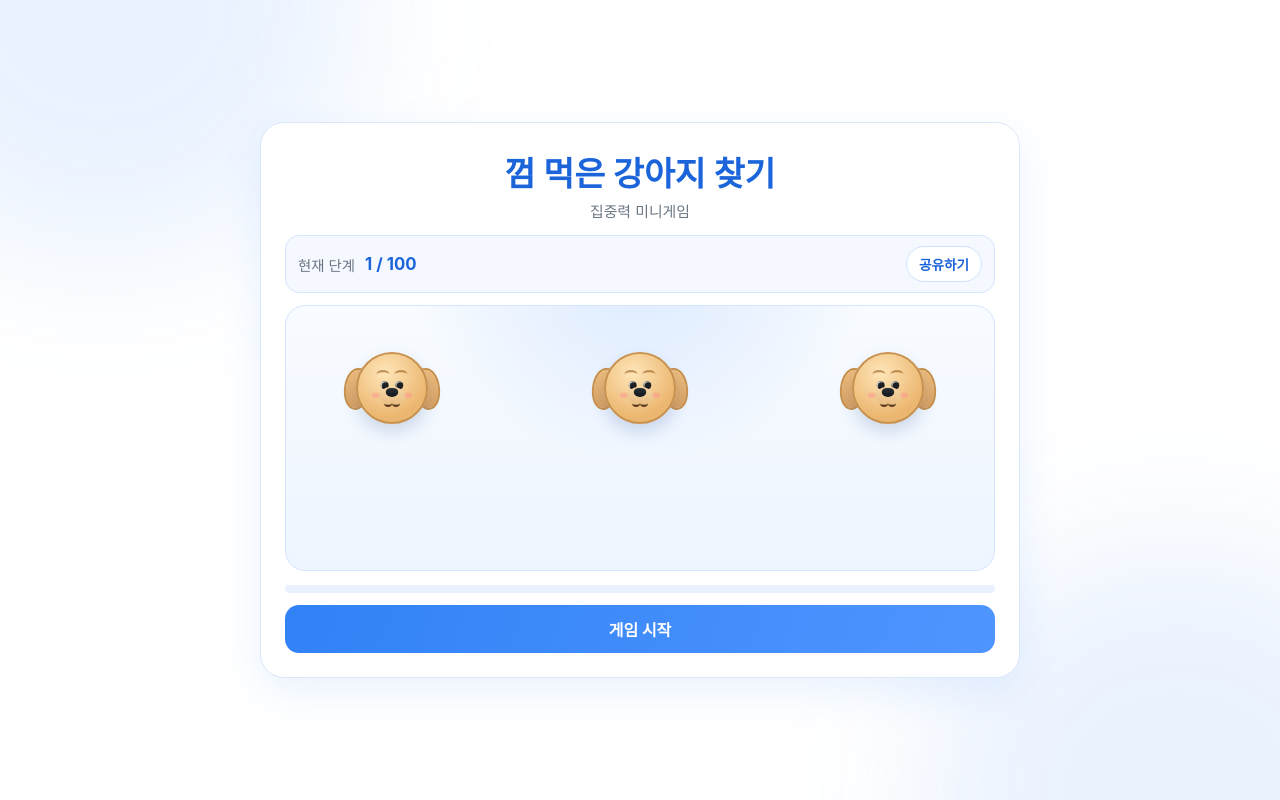
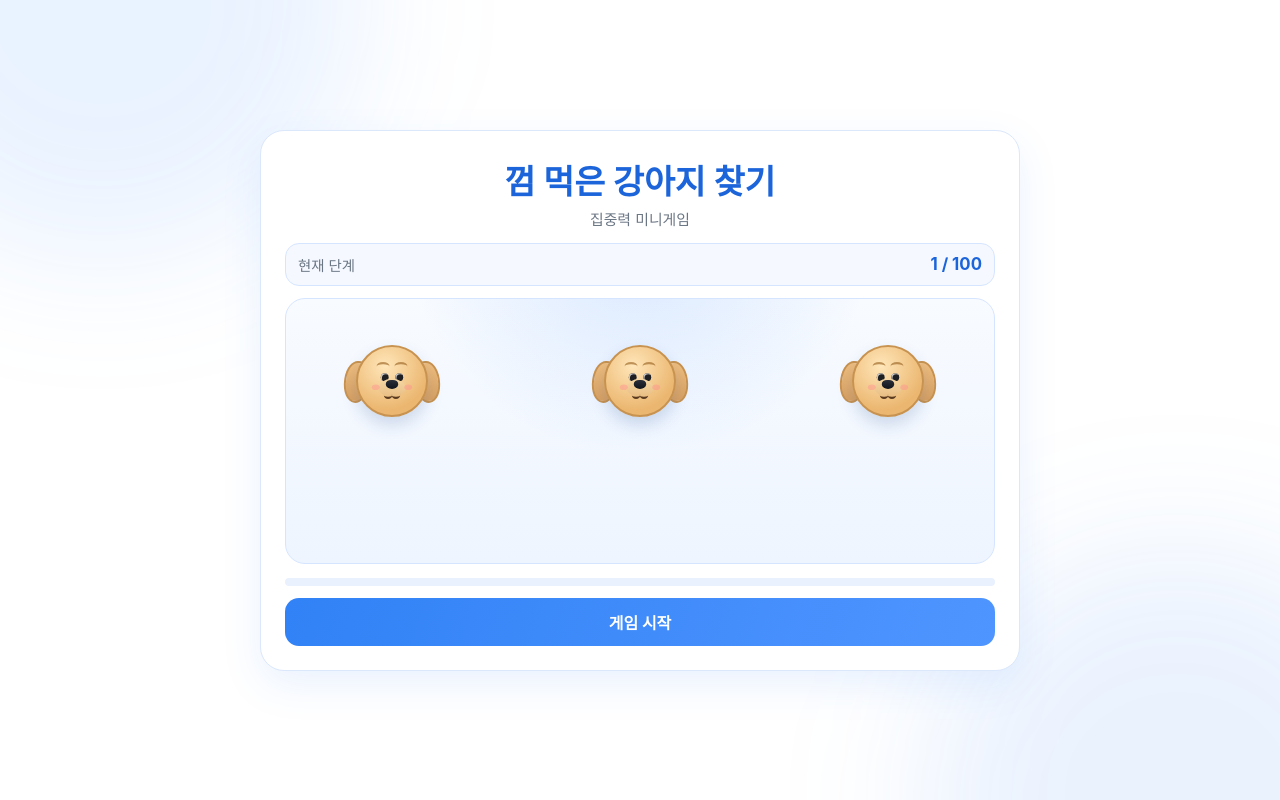
Before and after one commit to MichaelCho-haman/catching_puppy, a React (Vite) app: page / in a window 1280 px wide. Built offline with nearby package versions, Linux system fonts and the light colour scheme.

Commit message:
feat: show share button only after stage completion

```diff
--- a/src/App.css
+++ b/src/App.css
@@ -71,10 +71,6 @@
 
 .stage-row {
   margin-top: 14px;
-  display: flex;
-  align-items: center;
-  justify-content: space-between;
-  gap: 12px;
   border: 1px solid #d6e5ff;
   border-radius: 14px;
   padding: 10px 12px;
@@ -84,7 +80,8 @@
 .stage-info {
   display: flex;
   align-items: center;
-  gap: 10px;
+  justify-content: space-between;
+  gap: 12px;
 }
 
 .stage-info span {
@@ -99,13 +96,14 @@
 
 .share-btn {
   border: 1px solid #cfe1ff;
-  border-radius: 999px;
+  border-radius: 12px;
   background: #ffffff;
   color: var(--toss-blue-700);
-  font-size: 0.85rem;
+  font-size: 0.9rem;
   font-weight: 700;
-  padding: 7px 12px;
+  padding: 10px 12px;
   cursor: pointer;
+  width: 100%;
 }
 
 .share-btn:disabled {
@@ -120,9 +118,13 @@
 }
 
 .share-feedback {
-  margin: 6px 2px 0;
-  font-size: 0.82rem;
+  margin: 8px 2px 0;
+  font-size: 0.84rem;
   color: var(--text-sub);
+}
+
+.share-panel {
+  margin-top: 10px;
 }
 
 .board {
@@ -481,15 +483,6 @@
 }
 
 @media (max-width: 360px) {
-  .stage-row {
-    flex-direction: column;
-    align-items: stretch;
-  }
-
-  .stage-info {
-    justify-content: space-between;
-  }
-
   .end-actions {
     grid-template-columns: 1fr;
   }
--- a/src/App.jsx
+++ b/src/App.jsx
@@ -205,17 +205,17 @@ function App() {
     setPhase('result')
   }
 
-  const buildShareUrl = () => {
+  const buildShareUrl = (stageToShare = stage) => {
     if (typeof window === 'undefined') return ''
 
     const url = new URL(`${window.location.origin}${window.location.pathname}`)
-    url.searchParams.set('stage', String(stage))
+    url.searchParams.set('stage', String(clampStage(stageToShare)))
 
     return url.toString()
   }
 
-  const handleShare = async () => {
-    const shareUrl = buildShareUrl()
+  const handleShare = async (stageToShare) => {
+    const shareUrl = buildShareUrl(stageToShare)
 
     if (!shareUrl) return
 
@@ -223,7 +223,7 @@ function App() {
       if (navigator.share) {
         await navigator.share({
           title: '껌 먹은 강아지 찾기',
-          text: `${stage}단계부터 바로 도전해보세요!`,
+          text: `${stageToShare}단계부터 바로 도전해보세요!`,
           url: shareUrl,
         })
         setShareFeedback('공유가 완료되었습니다.')
@@ -247,6 +247,9 @@ function App() {
 
   const showEndOptions = phase === 'finished' || (phase === 'result' && result === 'fail')
   const showPrimaryAction = phase === 'ready' || (phase === 'result' && result === 'success')
+  const showShareAction = phase === 'finished' || (phase === 'result' && result === 'success')
+  const shareTargetStage =
+    phase === 'result' && result === 'success' ? clampStage(stage + 1) : clampStage(stage)
 
   const primaryActionLabel = phase === 'ready' ? '게임 시작' : '다음 단계'
 
@@ -270,8 +273,6 @@ function App() {
           ? '게임 종료! 다시 선택해 주세요.'
           : ''
 
-  const canShare = phase !== 'feeding' && phase !== 'shuffling'
-
   return (
     <div className="app-shell">
       <div className="aurora aurora-a" />
@@ -288,16 +289,11 @@ function App() {
             <span>현재 단계</span>
             <strong>{stage} / 100</strong>
           </div>
-          <button type="button" className="share-btn" onClick={handleShare} disabled={!canShare}>
-            공유하기
-          </button>
         </section>
 
         {sharedStartStage > 1 && phase === 'ready' && (
           <p className="shared-stage-note">친구가 공유한 {sharedStartStage}단계부터 시작할 수 있습니다.</p>
         )}
-
-        {shareFeedback && <p className="share-feedback">{shareFeedback}</p>}
 
         <section className="board">
           {phase === 'feeding' && targetDogId && (
@@ -376,6 +372,15 @@ function App() {
             </button>
           )}
         </section>
+
+        {showShareAction && (
+          <section className="share-panel">
+            <button type="button" className="share-btn" onClick={() => handleShare(shareTargetStage)}>
+              공유하기
+            </button>
+            {shareFeedback && <p className="share-feedback">{shareFeedback}</p>}
+          </section>
+        )}
       </main>
     </div>
   )
```
